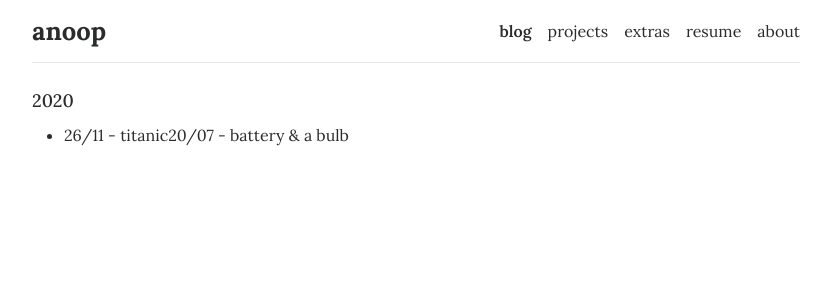
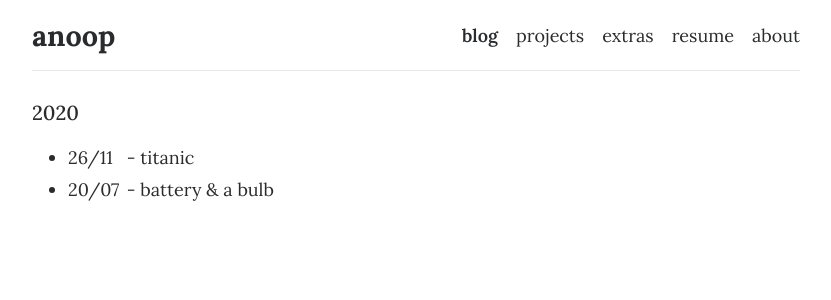
Before and after one commit to helloanoop/helloanoop.com, a Next.js app: page / in a window 1280 px wide. Shown: the top 300 px of the page, without its empty margins (224-1055 px from the left). Built offline with nearby package versions, Linux system fonts and the light colour scheme.

Commit message:
ux: increased readability

```diff
--- a/src/components/Header/StyledWrapper.js
+++ b/src/components/Header/StyledWrapper.js
@@ -6,6 +6,7 @@ const Wrapper = styled.div`
     width: 100%;
     max-width: 768px;
     margin: 0 auto;
+    font-size: 1rem;
 
     .anoop {
       font-size: 1.6rem;
--- a/src/pages/index.js
+++ b/src/pages/index.js
@@ -14,10 +14,12 @@ export default function Index() {
       <Header />
       <main className="page page-home">
         <h4 className="text-lg font-medium">2020</h4>
-        <ul>
+        <ul className='blog-list'>
           <li>
-            26/11 - <Link href="/blog/titanic">titanic</Link>
-            20/07 - <Link href="/blog/battery-and-a-bulb">battery & a bulb</Link>
+            <span>26/11 </span> - <Link href="/blog/titanic">titanic</Link>
+          </li>
+          <li>
+            <span>20/07 </span> - <Link href="/blog/battery-and-a-bulb">battery & a bulb</Link>
           </li>
         </ul>
       </main>
--- a/src/styles/globals.css
+++ b/src/styles/globals.css
@@ -7,7 +7,8 @@ body {
   padding: 0;
   margin: 0;
   color: #292b2d;
-  font-family: 'Lora', serif;
+  font-family: Lora, serif;
+  font-size: 1.125rem;
 }
 
 body {
--- a/src/styles/page.scss
+++ b/src/styles/page.scss
@@ -5,6 +5,7 @@
   margin-top: 1.5rem;
   margin-bottom: 4rem;
   text-align: left;
+  font-size: 1rem;
 
   .page-title {
     font-size: 1.75rem;
@@ -29,12 +30,17 @@
 
 // Home page
 .page-home {
-  ul {
+  ul.blog-list {
     list-style: disc;
     padding-left: 2rem;
     padding-top: 0.5rem;
 
     li {
+      margin-top: 5px;
+      span {
+        display: inline-block;
+        min-width: 3rem;
+      }
       a:hover {
         text-decoration: underline;
       }
```
